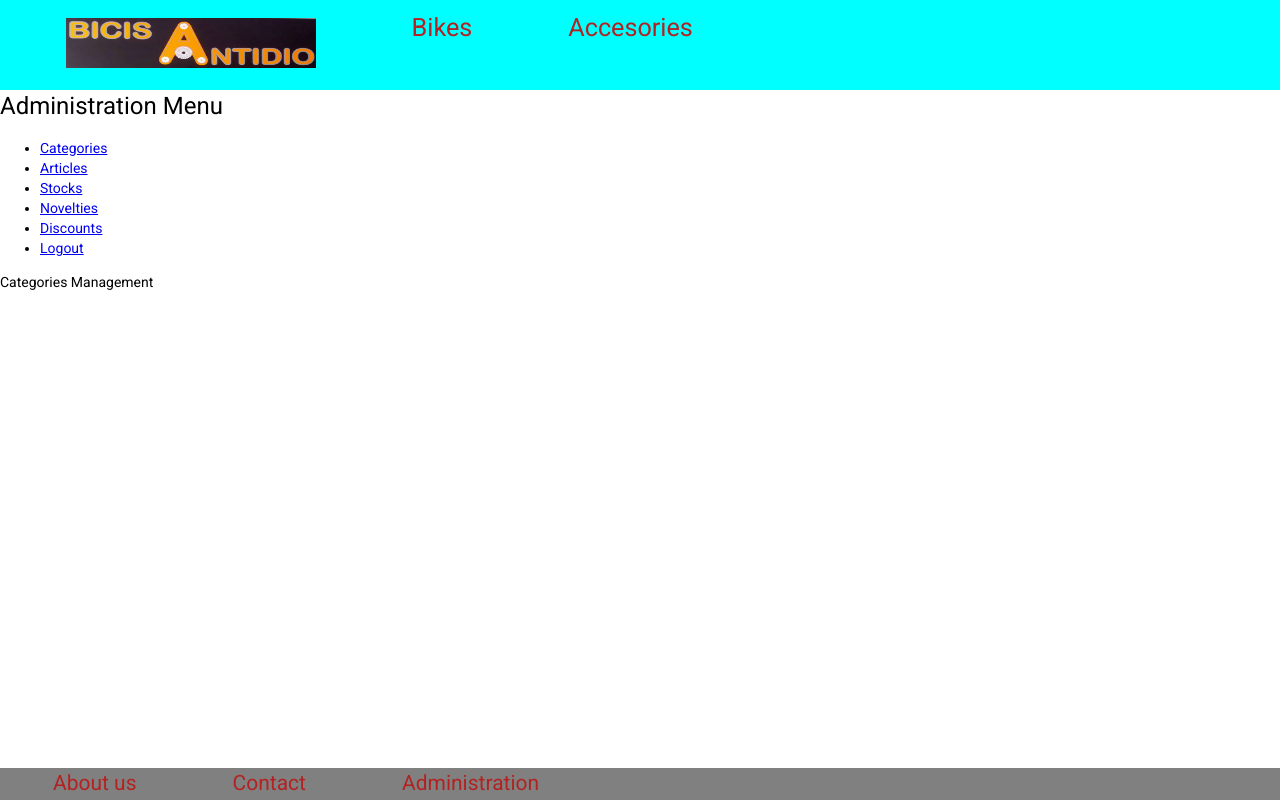
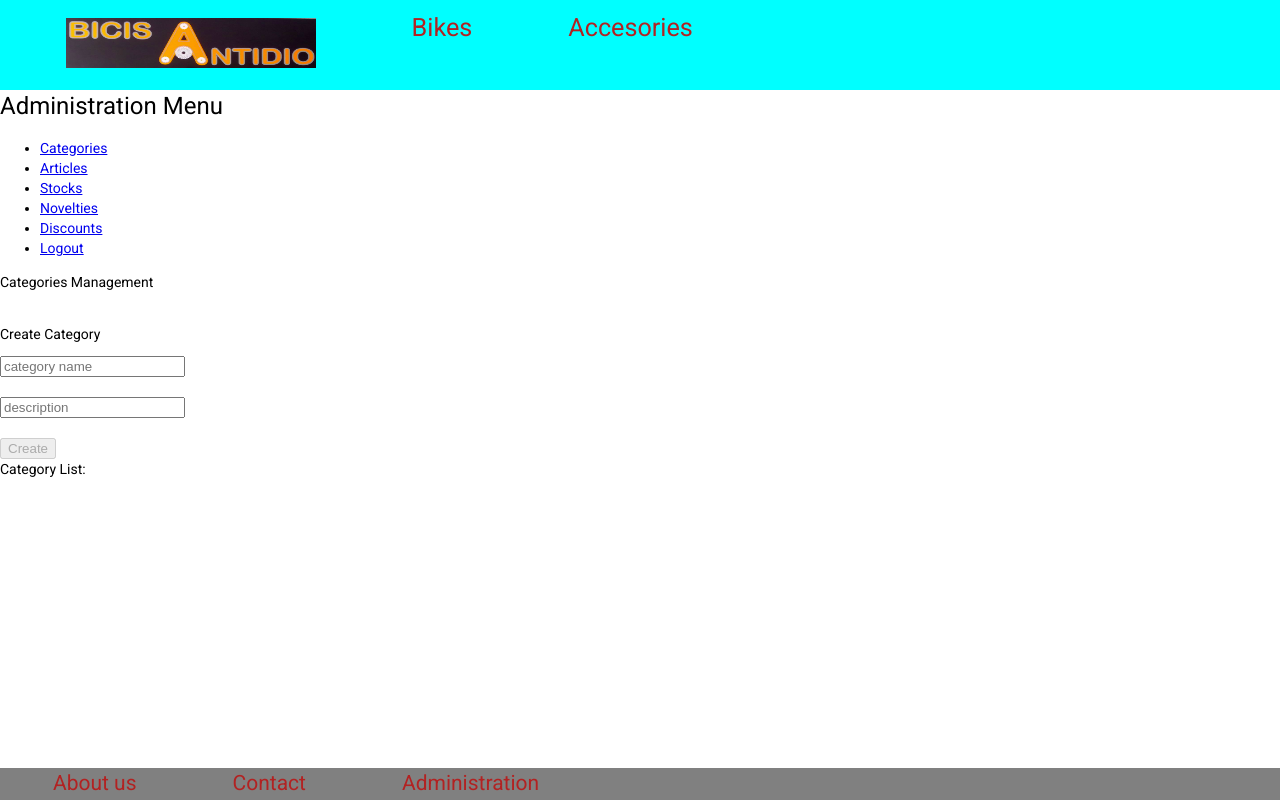
Before and after one commit to sofidelaf/Ironhack-final-project, an Angular app in the folder frontend-app/: page /administration/categories in a window 1280 px wide. Built offline with nearby package versions, Linux system fonts and the light colour scheme.

Commit message:
feat(frontend): add categories management in administration

```diff
--- a/frontend-app/src/app/components/categories/categories.component.html
+++ b/frontend-app/src/app/components/categories/categories.component.html
@@ -1,8 +1,12 @@
 <div>
-    <p>Categories Management</p>
+    <p>Categories Management</p><br>
+    <p>Create Category</p>
+    <input type="text" placeholder="category name" [(ngModel)]="categoryName"> <br><br>
+    <input type="text" placeholder="description" [(ngModel)]="description"> <br><br>
+    <button type="submit" [disabled]="isButtonDisabled()" (click)="addCategory()">Create</button>
+
+    <p>Category List:</p>
     <div *ngFor="let category of categoryList; let i = index">
-        <p>{{i}}</p>
-        <p>{{category.type}}</p>
-        <p>{{category.description}}</p>
+        <p>{{i}} {{category.type}} {{category.description}}</p>
     </div>
 </div>
--- a/frontend-app/src/app/components/categories/categories.component.ts
+++ b/frontend-app/src/app/components/categories/categories.component.ts
@@ -10,16 +10,20 @@ import { CategoriesManagementService } from 'src/app/services/categories-managem
 export class CategoriesComponent implements OnInit {
 
   categoryList: Category[];
+  categoryName: string;
+  description: string;
 
   constructor(private categoriesManagementService: CategoriesManagementService) {
     this.categoryList = [];
+    this.categoryName = "";
+    this.description = "";
   }
 
   ngOnInit(): void {
     this.getCategories();
   }
 
-  getCategories(){
+  getCategories() {
     this.categoriesManagementService.getCategories().subscribe({
       next: dataResult => {
         this.categoryList = dataResult;
@@ -30,4 +34,20 @@ export class CategoriesComponent implements OnInit {
       }
     })
   }
+
+  addCategory() {
+    const newCategory: Category = new Category(this.categoryName, this.description, new Date(), "administration", new Date("0001-01-01"), "");
+
+    this.categoriesManagementService.addCategory(newCategory).then(
+      result => {
+        this.categoryList.push(newCategory);
+        this.categoryName = "";
+        this.description = "";
       }
+    ).catch(e => console.error("There was an error!", e));
+  }
+
+  isButtonDisabled(): boolean {
+    return ((this.categoryName == "") || (this.description == ""))
+  }
+}
--- a/frontend-app/src/app/services/categories-management.service.ts
+++ b/frontend-app/src/app/services/categories-management.service.ts
@@ -16,4 +16,22 @@ export class CategoriesManagementService {
   getCategories(): Observable<Category[]> {
     return this.http.get<Category[]>(this.baseUrl + '/categories', {headers: this.authenticationService.createJwtHeader()});
   }
+
+  addCategory(category: Category): Promise<Category> {
+
+    const body = {
+      type: category.type,
+      description: category.description
+    }
+    return this.http.post<Category>(
+      this.baseUrl + '/categories', body, {headers: this.authenticationService.createJwtHeader()}
+      ).toPromise()
+      .then(response => response as Category)
+      .catch(this.handleError);
+  }
+
+  private handleError(error: any): Promise<any> {
+    console.error("There was an error!", error);
+    return Promise.reject(error.message || error);
+  }
 }
```
Lines whose indentation alone changed are shown as unchanged.
